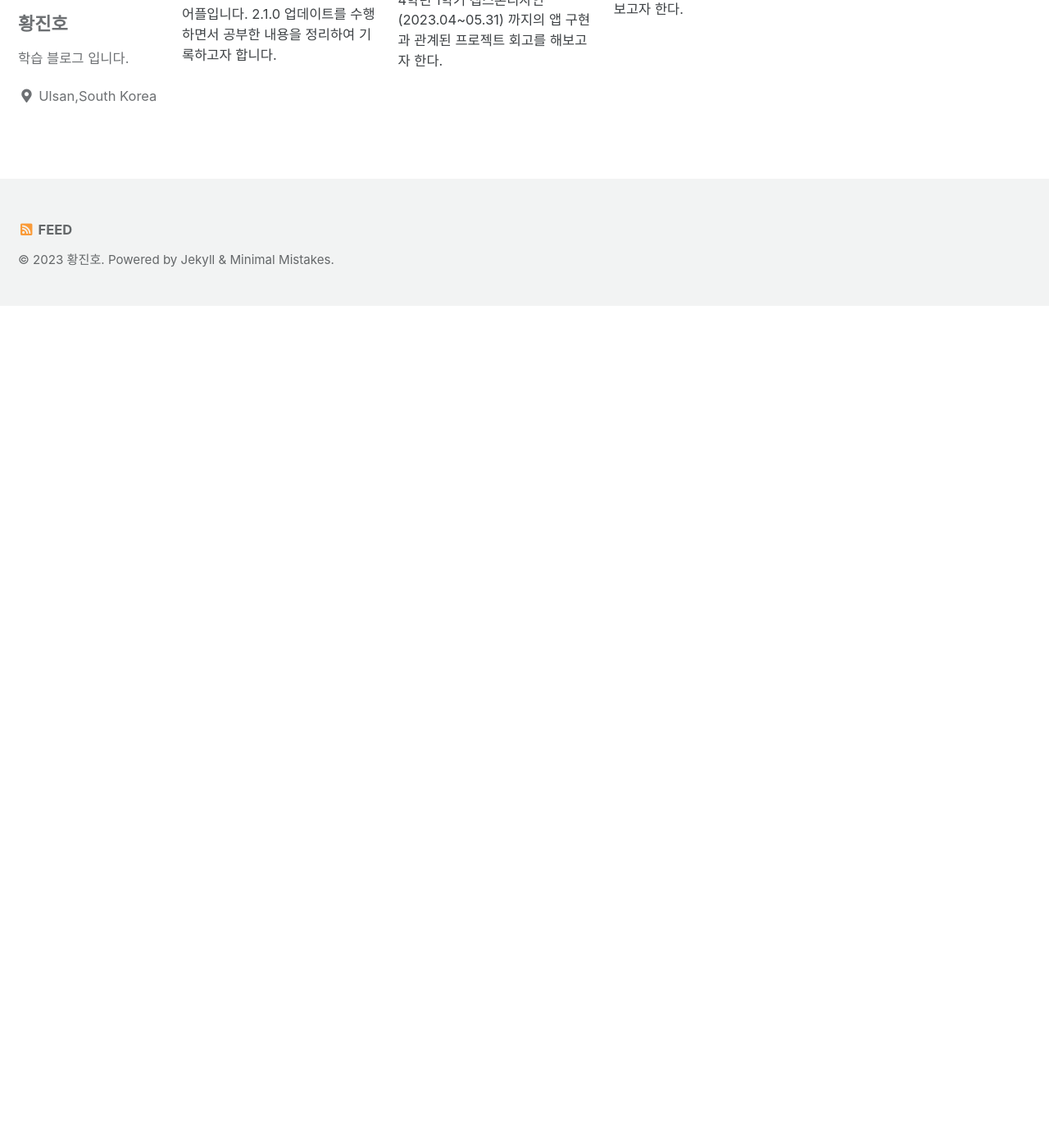
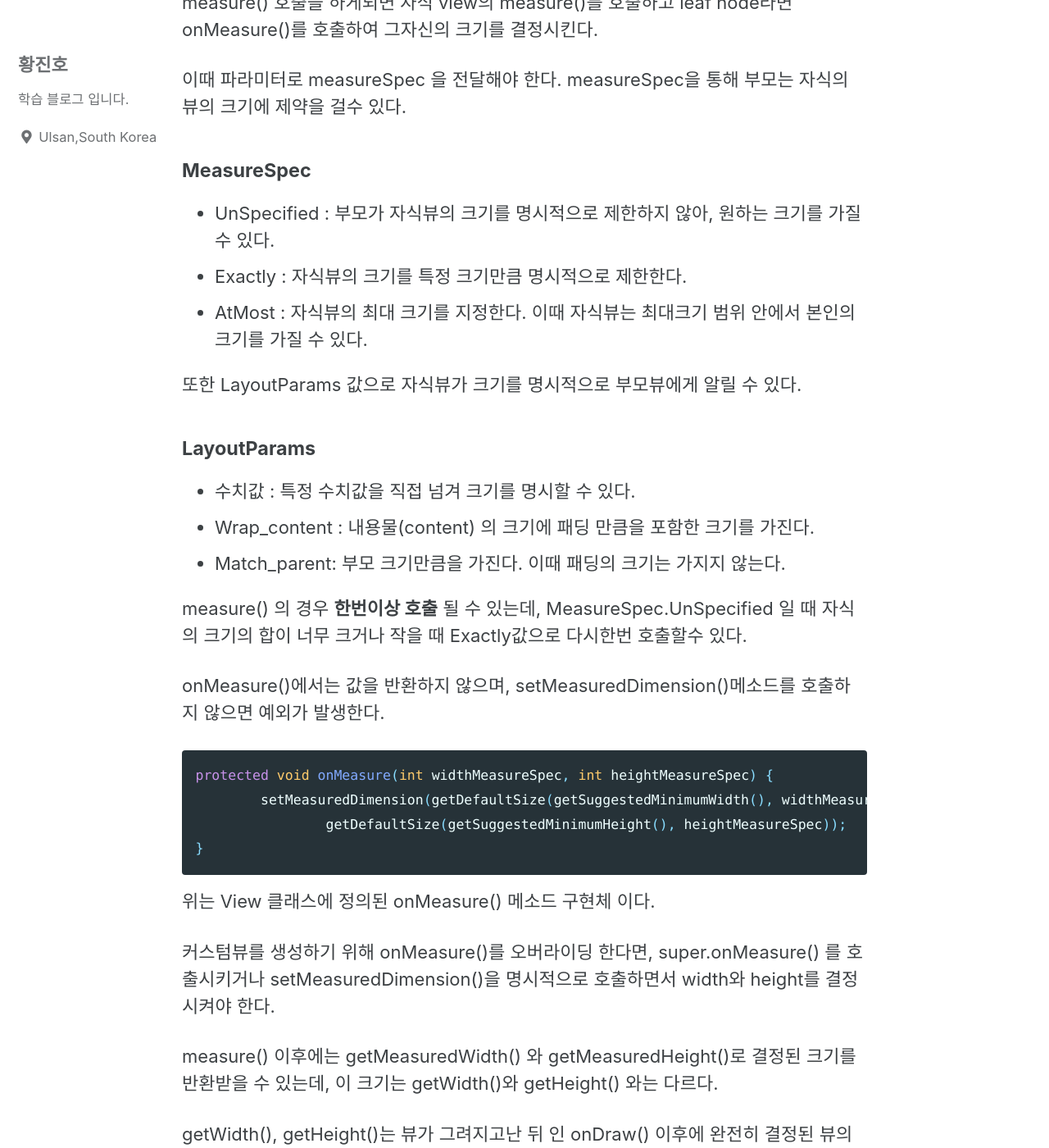
Before and after one commit to jowunnal/jowunnal.github.io, a Jekyll site: the page built from _posts/2023-10-16-View.md, in a window 1280 px wide and 1400 px high, scrolled down 12197 px. Shown: the whole window at 82% size. Built offline with Jekyll 4.4.1, drawn with Linux system fonts in a browser that asks for light colours; cached includes are drawn as plain includes; comment, search, counter and statistics services are not loaded; before the commit the page ends 12570 px from its top, so only the background shows below that; some of the changed text lies outside the part shown.

Commit message:
view part1 포스팅 setContentView ~ viewLifecycle

````diff
--- a/_posts/2023-10-16-View.md
+++ b/_posts/2023-10-16-View.md
@@ -264,21 +268,13 @@ JVM위에 App 클래스들이 로딩되고 -> ActivityThread의 main()함수를
 
 activity.attach() -> window = PhoneWindow() -> mWindow.setContentView() -> installDecor() -> generateDecor()-> generateLayout() -> decorView의 mContentParent(id: content) 에 우리가만든 .xml 연결
 
-개발자가 만든 layoutResource 들이 inflate되어 activity에 연결되어지는 과정을 순차적으로 알아보았다. 그렇다면 커스텀뷰를 생성되는 과정을 살펴보자.
+개발자가 만든 layoutResource 들이 inflate되어 activity에 연결되어지는 과정을 순차적으로 알아보았다. 만들어진 뷰가 랜더링되는 lifecycle을 한번 살펴보자.
 # View Lifecycle
 ---
 
 View의 Lifecycle은 다음 9가지로 과정으로 구분된다.
 
-1. 생성자 호출
-2. onAttachToWindow()
-3. measure()
-4. onMeasure()
-5. layout()
-6. onLayout()
-7. dispatchToDraw()
-8. draw()
-9. onDraw()
+![view_lifecycle](/assets/view_lifecycle.png)
 
 해당 과정들을 하나씩 살펴보자.
 
@@ -296,8 +292,81 @@ View(Context context, @Nullable AttributeSet attrs, int defStyleAttr, int defSty
 
 가장먼저 View클래스를 상속받는 클래스를 만들어 줌으로써 커스텀뷰 클래스를 만들 수 있다.
 
+View 생성의 시작점은 생성자를 호출하는 것인데, AttributeSet의 경우 뷰의 attr 태그로 작성되는 크기, 색상 등이 정의된 속성이다.
+
+styles.xml 과 theme.xml 에 정의된 형태로 뷰를 생성하려면 첫번째 생성자를 사용하고, 커스텀뷰를 위해 특정 속성들이 포함되어야 한다면 아래생성자 들을 사용한다.
 ### onAttachToWindow()
-만들어진 View가 위에서 설명한대로 decorView의 mContentParent에 연결되는 시점이다. View의 리소스들을 할당하고 리스너를 등록하는 등 뷰객체에 접근하고 사용할수 있게된다.
+만들어진 View가 위에서 설명한대로 decorView의 mContentParent에 연결되고 나서 호출되는 시점이다.
+
+이콜백을 받은 시점부터 View의 리소스들을 할당하고 리스너를 등록하는 등 뷰객체에 접근하고 사용할수 있게된다.
 
 ### Measure Pass
-내일계속...
+뷰를 랜더링하기 위해 가장먼저 크기를 측정해야 한다.
+
+Measure Pass에서는 top-down 으로 view tree를 __후위순회__ 하면서 자식의 크기를 지정한뒤, 부모의 크기를 지정하게 된다.
+
+measure() 를 호출하면 이메소드에서 onMeasure()를 호출하게 되는데, root view부터 measure() 호출을 하게되면 자식 view의 measure()를 호출하고 leaf node라면 onMeasure()를 호출하여 그자신의 크기를 결정시킨다.
+
+이때 파라미터로 measureSpec 을 전달해야 한다. measureSpec을 통해 부모는 자식의 뷰의 크기에 제약을 걸수 있다.
+
+#### MeasureSpec
+
+- UnSpecified : 부모가 자식뷰의 크기를 명시적으로 제한하지 않아, 원하는 크기를 가질수 있다.
+- Exactly : 자식뷰의 크기를 특정 크기만큼 명시적으로 제한한다.
+- AtMost : 자식뷰의 최대 크기를 지정한다. 이때 자식뷰는 최대크기 범위 안에서 본인의 크기를 가질 수 있다.
+
+또한 LayoutParams 값으로 자식뷰가 크기를 명시적으로 부모뷰에게 알릴 수 있다.
+
+#### LayoutParams
+
+- 수치값 : 특정 수치값을 직접 넘겨 크기를 명시할 수 있다.
+- Wrap_content : 내용물(content) 의 크기에 패딩 만큼을 포함한 크기를 가진다.
+- Match_parent: 부모 크기만큼을 가진다. 이때 패딩의 크기는 가지지 않는다.
+
+measure() 의 경우 __한번이상 호출__ 될 수 있는데, MeasureSpec.UnSpecified 일 때 자식의 크기의 합이 너무 크거나 작을 때 Exactly값으로 다시한번 호출할수 있다.
+
+onMeasure()에서는 값을 반환하지 않으며, setMeasuredDimension()메소드를 호출하지 않으면 예외가 발생한다.
+
+```java
+protected void onMeasure(int widthMeasureSpec, int heightMeasureSpec) {
+        setMeasuredDimension(getDefaultSize(getSuggestedMinimumWidth(), widthMeasureSpec),
+                getDefaultSize(getSuggestedMinimumHeight(), heightMeasureSpec));
+}
+```
+
+위는 View 클래스에 정의된 onMeasure() 메소드 구현체 이다.
+
+커스텀뷰를 생성하기 위해 onMeasure()를 오버라이딩 한다면, super.onMeasure() 를 호출시키거나 setMeasuredDimension()을 명시적으로 호출하면서 width와 height를 결정시켜야 한다.
+
+measure() 이후에는 getMeasuredWidth() 와 getMeasuredHeight()로 결정된 크기를 반환받을 수 있는데, 이 크기는 getWidth()와 getHeight() 와는 다르다.
+
+getWidth(), getHeight()는 뷰가 그려지고난 뒤 인 onDraw() 이후에 완전히 결정된 뷰의 크기를 받는 메소드이니 수명주기에 따라 값이 다를 수 있다.
+
+### Layout Pass
+
+measure pass가 뷰의 크기를 계산하여 결정한다면, layout pass는 뷰의 위치를 지정하여 배치하는 단계이다.
+
+layout()을 호출하면 view hierarcy에서 마찬가지로 top-down 으로 순회하면서 부모부터 자식까지 __전위순회__ 를 통해 배치하게 된다.
+
+measure() 와 달리 위치를 지정하는데 있어서 자식의 위치가 부모의 위치에 영향을 주지 않게되므로 부모부터 순서대로 위치시킨다.
+
+### Drawing Pass
+
+측정된 크기와 위치에 맞게 canvas와 paint를 이용하여 실제로 뷰를 그리는 단계이다. 뷰를 그리기 위해서 CPU에서 계산된 뷰에 대한 정보들을 disPlayList에 담아 OpenGL을 통해 GPU 메모리로 전달하게 된다.
+
+또한, onDraw()는 여러번 호출될 수 있고 빠르게 수행되어야 하기 때문에 이곳에서 인스턴스를 생성하는 작업을 하면 안된다.
+
+dispatchToDraw() 메소드는 자식뷰를 그리기 전에 호출되는 메소드이다. 자식뷰를 다시 그려야할 때 호출한다.
+
+이후 draw() 메소드에서 onDraw()를 호출하여 canvas 객체가 전달되고, 이것으로 뷰를 그리기 위한 작업을 수행한다.
+
+### View의 변화
+
+만약, 뷰의 색상이나 텍스트 같이 뷰의 위치나 크기에는 변화가 없이 다시그려야 하는 상황이 발생하면 invalidate() 메소드를 호출하며
+
+뷰의 위치와 크기가 모두 바뀌어 새로 뷰를 처음부터 그려야 한다면 requestLayout()을 호출한다.
+
+행위에서 예측가능하듯이 invalidate()는 dispatchToDraw() ~ onDraw() 까지 재수행되며, requestLayout은 onMeasure() ~ onDraw() 까지 재수행 된다.
+
+# 다음은..
+다음파트에서는 컴포즈의 Layout이 어떻게 만들어지고 activity/fragment에 부착되고, 제거되는지에 대한 라이프사이클을 다루고, 커스텀뷰를 만들면서 공부한 내용을 정리해보겠다.
````
Also changed, not shown: other parts of _posts/2023-10-16-View.md (+4 -0 lines), assets/view_lifecycle.png (added).
